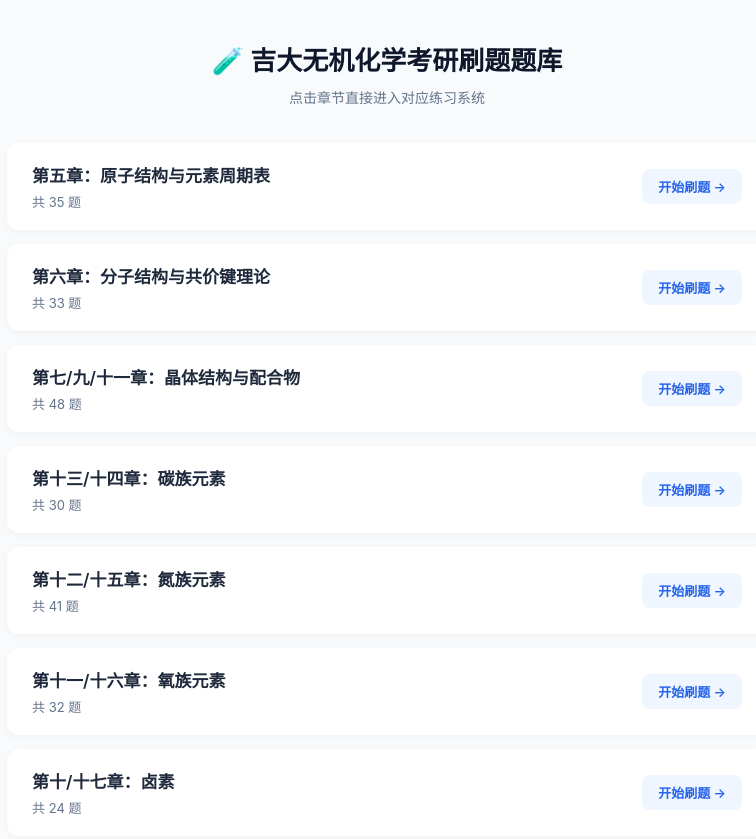
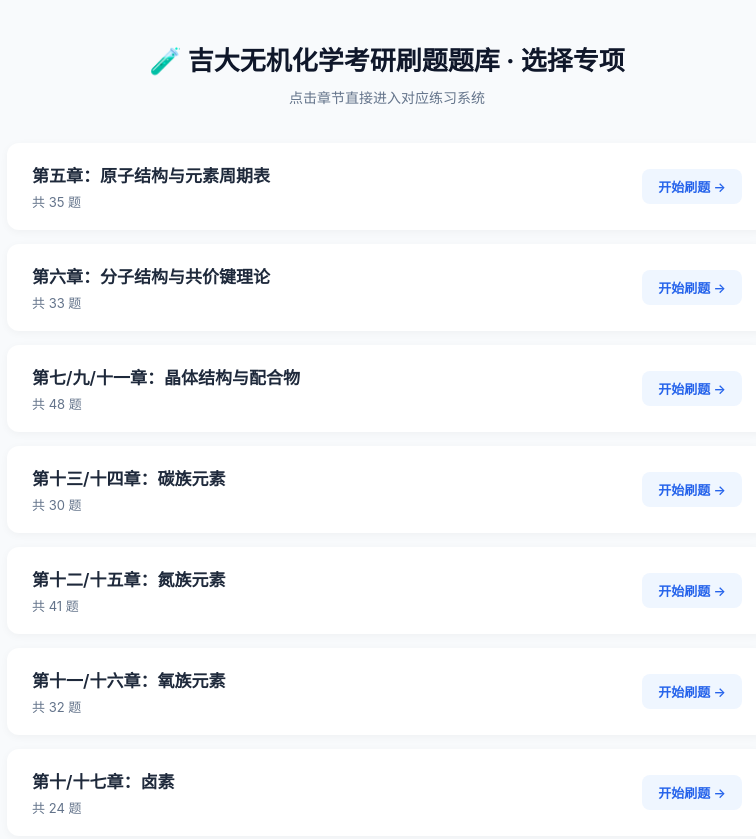
Before and after one commit to negaineko/wuji-practice, a plain HTML site: page choice.html in a window 1280 px wide. Shown: the top 839 px of the page, without its empty margins (253-1009 px from the left). Drawn offline with Linux system fonts and the light colour scheme.

Commit message:
Update header text in choice.html

```diff
--- a/choice.html
+++ b/choice.html
@@ -104,7 +104,7 @@
 
 <div class="container">
     <div class="header">
-        <h1>🧪 吉大无机化学考研刷题题库</h1>
+        <h1>🧪 吉大无机化学考研刷题题库 · 选择专项</h1>
         <p>点击章节直接进入对应练习系统</p>
     </div>
 
```
